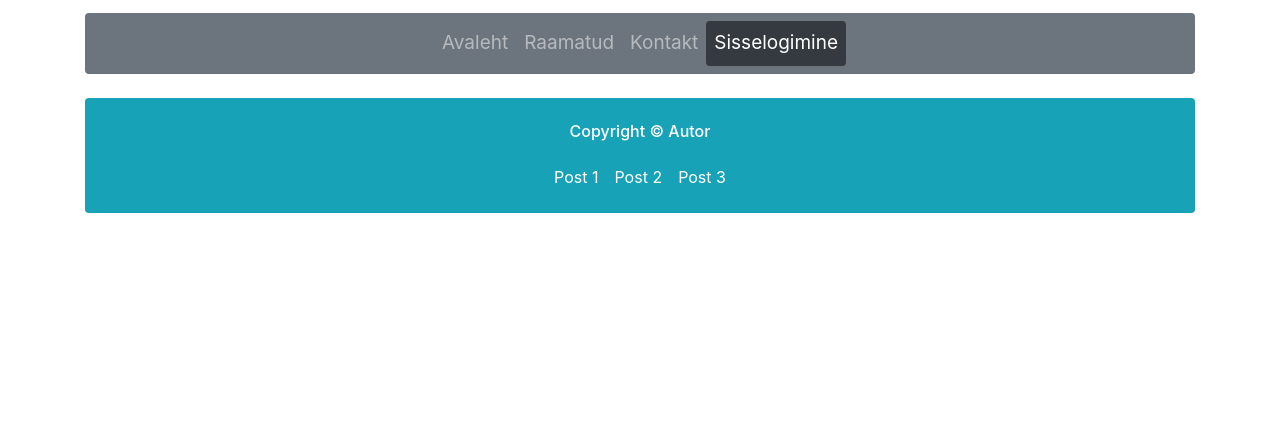
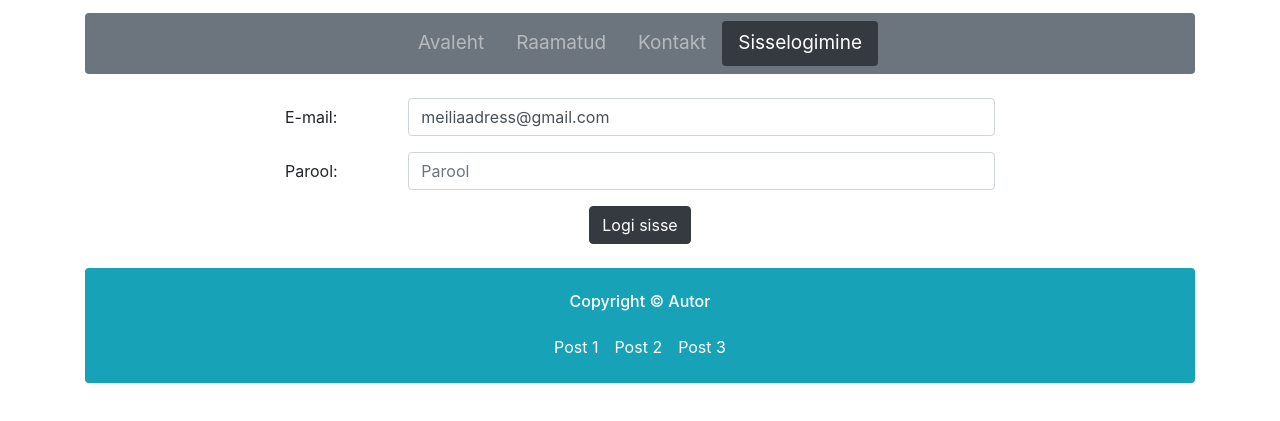
Before and after one commit to katrin-s/praksBootstrap, a plain HTML site: page login.html in a window 1280 px wide. Shown: the part 83-504 px from the top of the page. Drawn offline with nearby package versions, Linux system fonts and the light colour scheme.

Commit message:
Second commit

```diff
--- a/login.html
+++ b/login.html
@@ -25,15 +25,31 @@
 
     <nav class="navbar navbar-expand-sm navbar-dark text-white bg-secondary mt-3 mb-4 nav-fill rounded" role="navigation" style="font-size: 19px;">
     <ul class="navbar-nav mx-auto">
-      <li class="nav-item"><a class="nav-link" href="index.html">Avaleht</a></li>
-      <li class="nav-item"><a class="nav-link" href="raamatud.html">Raamatud</a></li>
-      <li class="nav-item"><a class="nav-link" href="kontakt.html">Kontakt</a></li>
-      <li class="nav-item bg-dark rounded"><a class="nav-link active" href="login.html">Sisselogimine</a></li>
+      <li class="nav-item px-2"><a class="nav-link" href="index.html">Avaleht</a></li>
+      <li class="nav-item px-2"><a class="nav-link" href="raamatud.html">Raamatud</a></li>
+      <li class="nav-item px-2"><a class="nav-link" href="kontakt.html">Kontakt</a></li>
+      <li class="nav-item px-2 bg-dark rounded"><a class="nav-link active" href="login.html">Sisselogimine</a></li>
     </ul>
     </nav>
 
-    <div class="container">
-
+    <div class="container col-xl-8 col-lg-8 col-md-12 col-sm-12">
+        <form>
+          <div class="form-group row">
+            <label for="inputEmail" class="col-sm-2 col-form-label">E-mail:</label>
+            <div class="col-sm-10">
+              <input type="email" class="form-control" id="inputEmail" value="meiliaadress@gmail.com">
+            </div>
+          </div>
+          <div class="form-group row">
+            <label for="inputPassword" class="col-sm-2 col-form-label">Parool:</label>
+            <div class="col-sm-10">
+              <input type="password" class="form-control" id="inputPassword" placeholder="Parool">
+            </div>
+          </div>
+          <div class="text-center">
+          <button type="submit" class="btn btn-dark mb-4">Logi sisse</button>
+          </div>
+        </form>
     </div>
 
 
```
Also changed, not shown: index.html (+6 -6 lines), kontakt.html (+5 -5 lines), raamatud.html (+4 -4 lines).
